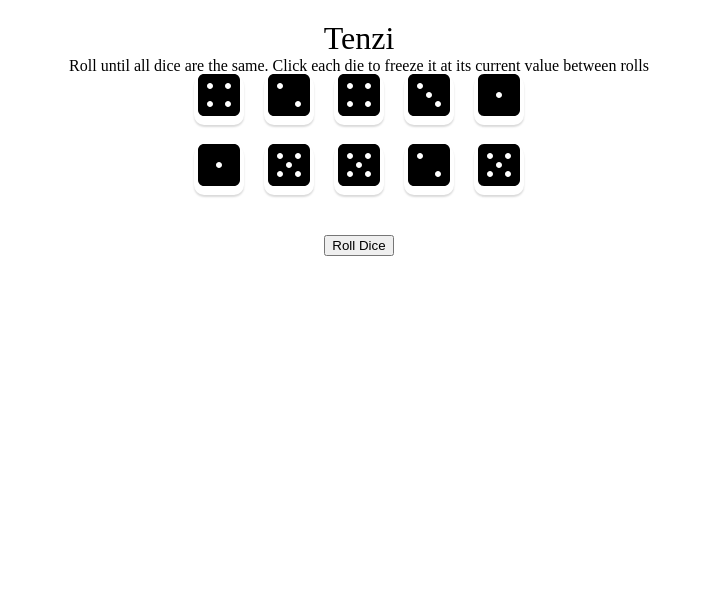
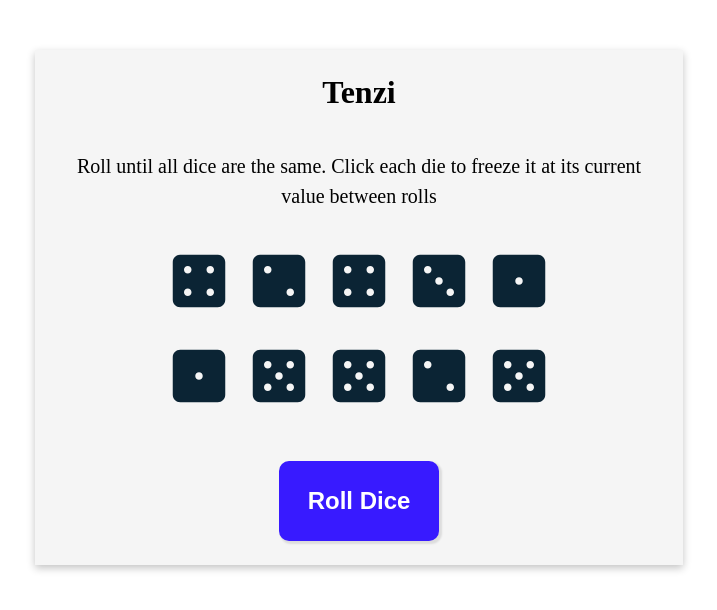
Before and after one commit to stolomeo/Tenzi, a React (Create React App) app: page / in a window 1280 px wide. Shown: the top 610 px of the page, without its empty margins (281-998 px from the left). Built offline with nearby package versions, Linux system fonts and the light colour scheme.

Commit message:
fix hover bug

```diff
--- a/src/App.js
+++ b/src/App.js
@@ -73,7 +73,9 @@ export default function App() {
         current value between rolls
       </p>
       <div className="dice-container">{diceElements}</div>
-      <button onClick={rollDice}>{tenzi ? "New Game" : "Roll Dice"}</button>
+      <button className="btn-roll" onClick={rollDice}>
+        {tenzi ? "New Game" : "Roll Dice"}
+      </button>
     </main>
   );
 }
--- a/src/components/Die.js
+++ b/src/components/Die.js
@@ -26,14 +26,13 @@ export default function Die(props) {
   }
   const newComponent = handleComponentSelection(props.value);
 
-  const styles = {
-    backgroundColor: props.isHeld ? "green" : "white",
-  };
   return (
-    <div className="die-face" style={styles} onClick={props.toggleIsHeld}>
-      <div className="die-num" key={props.id}>
-        {newComponent}
-      </div>
+    <div
+      className={props.isHeld ? "die-num-active" : "die-num"}
+      onClick={props.toggleIsHeld}
+      key={props.id}
+    >
+      {newComponent}
     </div>
   );
 }
--- a/src/index.css
+++ b/src/index.css
@@ -1,50 +1,69 @@
-html {
-  box-sizing: border-box;
-  font-size: 16px;
-}
-
 *,
 *:before,
 *:after {
   box-sizing: inherit;
-}
-
-body,
-h1,
-h2,
-h3,
-p {
   margin: 0;
   padding: 0;
-  font-weight: normal;
 }
-
+body {
+  display: flex;
+  align-items: center;
+  justify-content: center;
+  padding-top: 50px;
+}
 main {
-  border-radius: 5px;
-  padding: 20px;
+  background-color: #f5f5f5;
+  box-shadow: rgba(0, 0, 0, 0.24) 0px 3px 8px;
+  width: 75vh;
   display: flex;
   flex-direction: column;
   align-items: center;
+  justify-content: center;
+  gap: 40px;
+  padding: 1.5rem;
+}
+.instructions {
+  font-size: 1.25em;
+  text-align: center;
+  line-height: 1.5;
 }
 .dice-container {
   display: grid;
   grid-template: auto auto / repeat(5, 1fr);
   gap: 20px;
-  margin-bottom: 40px;
 }
-.die-face {
-  height: 50px;
-  width: 50px;
-  box-shadow: 0px 2px 2px rgba(0, 0, 0, 0.15);
-  border-radius: 10px;
-  display: flex;
-  justify-content: center;
-  align-items: center;
+.die-num {
+  color: #0b2434;
+  font-size: 60px;
+  text-shadow: 2px 2px 2px rgba(0, 0, 0, 0.2);
+}
+.die-num-active {
+  color: #5035ff;
+  font-size: 60px;
+}
+.die-num:hover {
+  cursor: pointer;
+  color: #0b2434d7;
+}
+.die-num-active:hover {
+  color: #4024f6;
   cursor: pointer;
 }
-.die-num {
-  font-size: 3rem;
+.btn-roll {
+  height: 10vh;
+  width: 20vh;
+  background-color: hsl(248, 100%, 55%);
+  border: none;
+  border-radius: 10px;
+  color: white;
+  font-size: x-large;
+  font-weight: 600;
+  box-shadow: 2px 2px 2px 1px rgb(0 0 0 / 10%);
 }
-.dice-icons {
-  width: 100px;
+.btn-roll:hover {
+  cursor: pointer;
+  background-color: #5035ff;
 }
+.btn-roll:active {
+  box-shadow: inset 2px 2px 4px 3px rgba(0, 0, 0, 0.3);
+}
```
